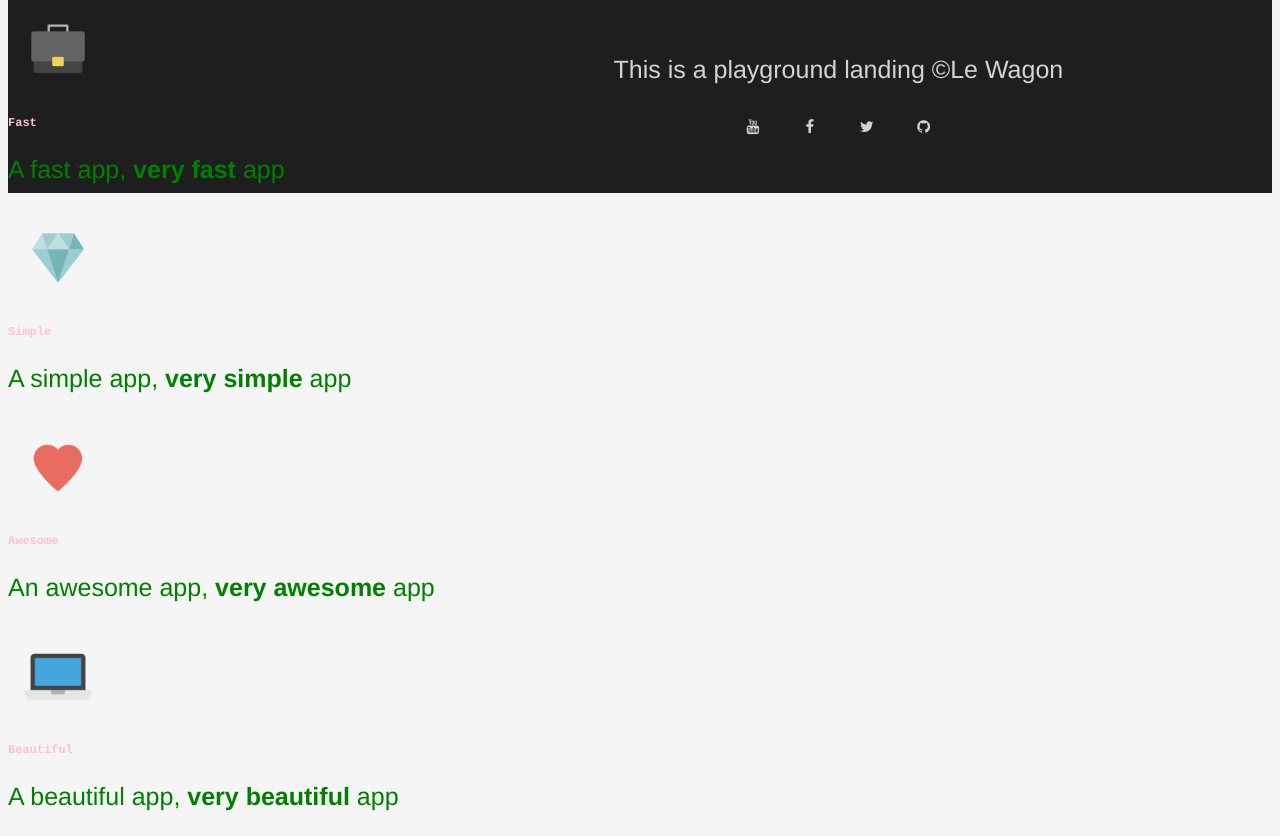
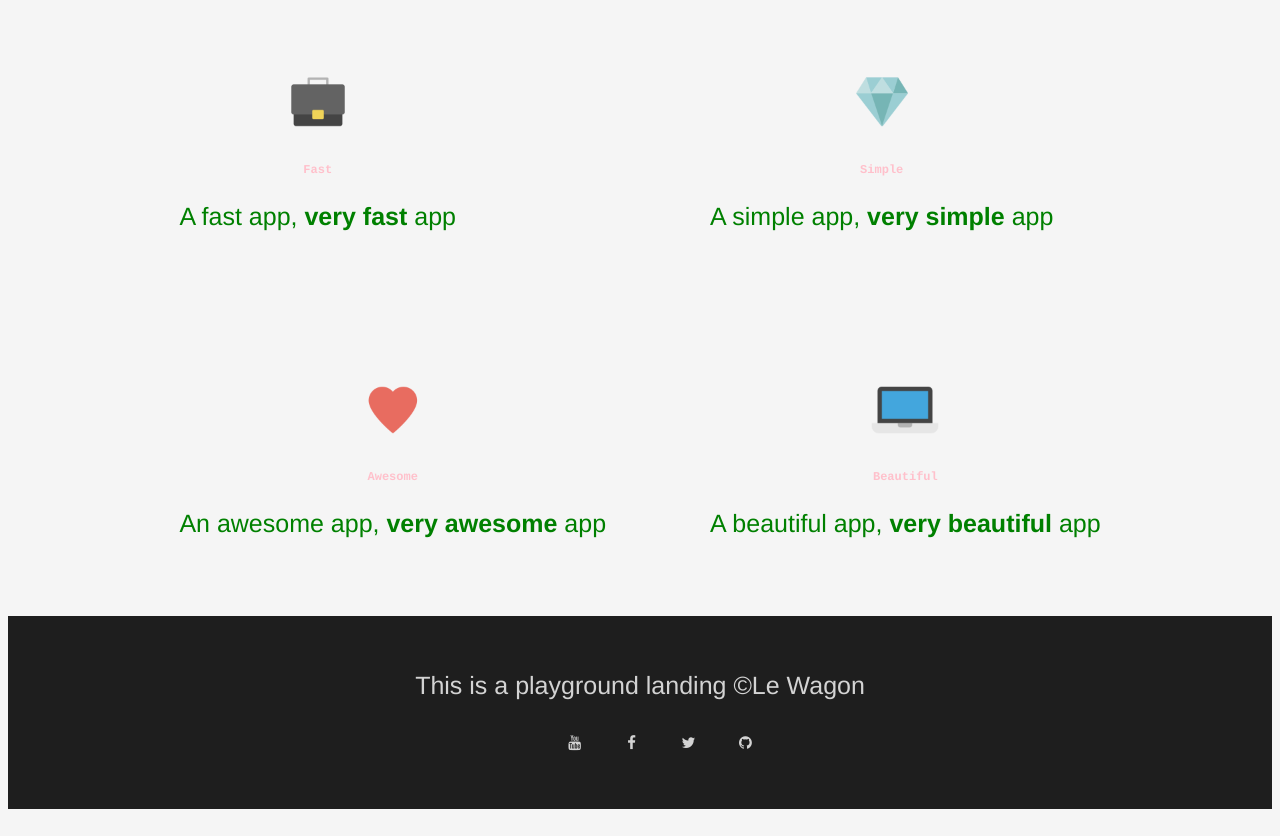
Before and after one commit to kimngaan/kimngaan.github.io, a PHP site: page / in a window 1280 px wide. Shown: the part 560-1396 px from the top of the page. After the commit the page ends 1369 px from the top, so only its background shows below. Run offline with PHP 8.4, Linux system fonts and the light colour scheme; some libraries are stand-ins or nearby versions.

Commit message:
Add files via upload

```diff
--- a/index.html
+++ b/index.html
@@ -17,34 +17,40 @@
     </p>
     </div>
 
-<div class="container">
-      <div class="row">
-        <div class="col-xs-12 col-sm-6 col-md-3">
+<table>
+  <tr>
+    <td>
+        <div class="col-xs-12 col-sm-6 col-md-3 card">
           <img src="images/briefcase.png" alt="picture description" width="100">
           <h2>Fast</h2>
           <p>A fast app, <strong>very fast</strong> app</p>
         </div>
-
-        <div class="col-xs-12 col-sm-6 col-md-3">
+    </td>
+    <td>
+        <div class="col-xs-12 col-sm-6 col-md-3 card">
           <img src="images/diamond.png" alt="picture description" width="100">
           <h2>Simple</h2>
           <p>A simple app, <strong>very simple</strong> app</p>
         </div>
-
-        <div class="col-xs-12 col-sm-6 col-md-3">
+    </td>
+    </tr>
+    <tr>
+      <td>
+        <div class="col-xs-12 col-sm-6 col-md-3 card">
           <img src="images/heart.png" alt="picture description" width="100">
           <h2>Awesome</h2>
           <p>An awesome app, <strong>very awesome</strong> app</p>
         </div>
-
-        <div class="col-xs-12 col-sm-6 col-md-3">
+      </td>
+      <td>
+        <div class="col-xs-12 col-sm-6 col-md-3 card">
           <img src="images/laptop.png" alt="picture description" width="100">
           <h2>Beautiful</h2>
           <p>A beautiful app, <strong>very beautiful</strong> app</p>
         </div>
-    </div>
-  </div>
-
+      </td>
+    </tr>
+  </table>
 
       <div id="footer">
       <p>This is a playground landing ©Le Wagon</p>
--- a/style.css
+++ b/style.css
@@ -17,6 +17,15 @@ h2 {
   color: pink;
   font-weight: bold;
   font-size: 12px;
+  text-align: center;
+}
+
+table {
+  margin: auto;
+}
+img {
+  display: block;
+  margin: auto;
 }
 a {
   color: lightblue;
@@ -44,15 +53,20 @@ a:hover {
   font-size: 30px;
   font-weight: lighter;
 }
+
+.card{
+  padding: 50px;
+  font-weight: lighter;
+  display: inline-block;
+
+}
+
 #footer{
   padding: 30px;
   background: rgb(30, 30, 30);
   color: lightgrey;
 }
-.card{
-  padding: 50px;
-  font-weight: lighter;
-}
+
 #footer ul {
    list-style: none;
 }
@@ -78,9 +92,3 @@ a:hover {
   width: 50px;
   height: auto;
 }
-
-.row {
-  float: left;
-  display: inline-block;
-}
-}
```
